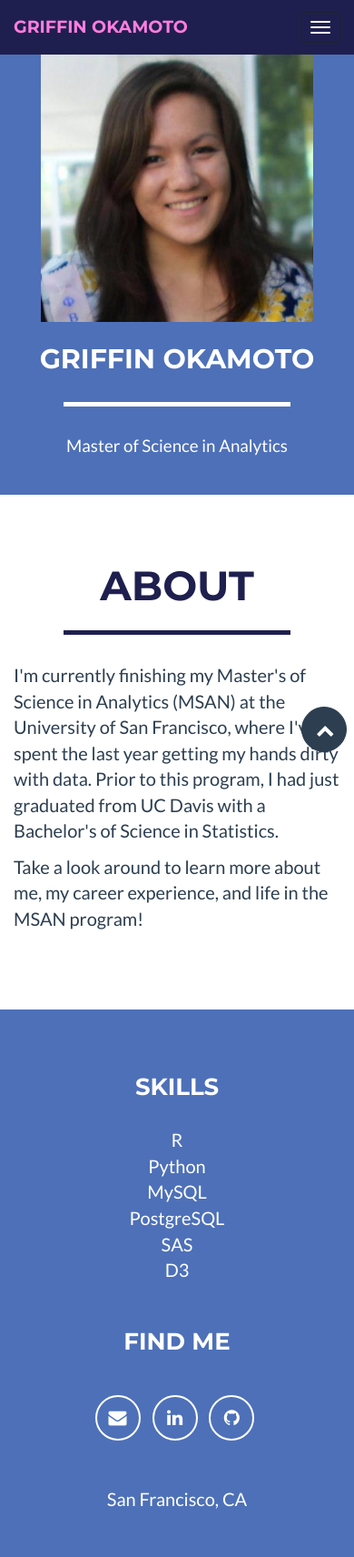
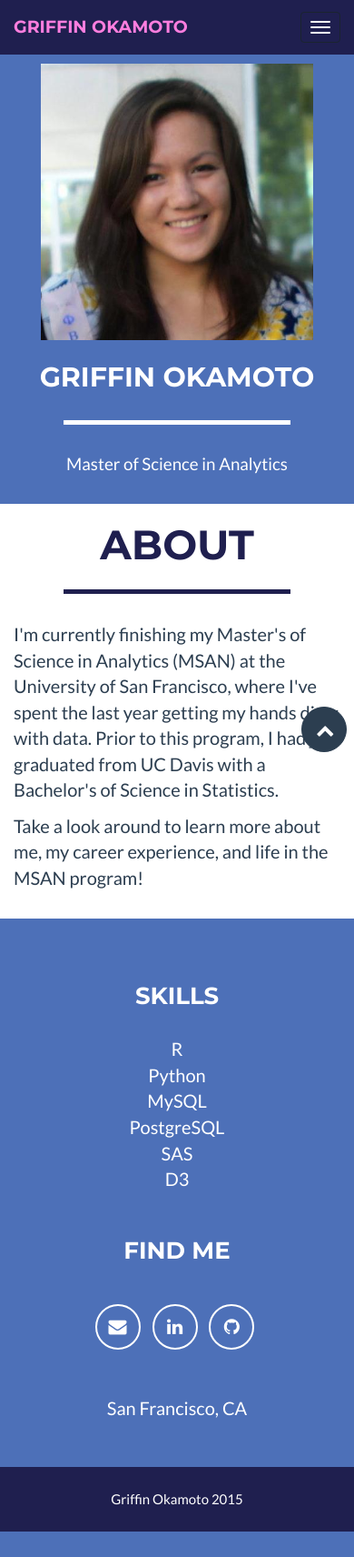
Before and after one commit to gokamoto/personal-website, a Flask app: page / in a window 390 px wide. Shown: the top 1712 px of the page at 91% size. After the commit the page ends 1684 px from the top, so only its background shows below. Run offline with Flask 2, Linux system fonts and the light colour scheme; some libraries are stand-ins or nearby versions.

Commit message:
mobile padding changes, h4-h6 non capitalized

```diff
--- a/static/css/freelancer.css
+++ b/static/css/freelancer.css
@@ -27,11 +27,15 @@ a.active {
 
 h1,
 h2,
+h3 {
+    text-transform: uppercase;
+}
+
+h1,
+h2,
 h3,
 h4,
-h5,
-h6 {
-    text-transform: uppercase;
+h5 {
     font-family: Montserrat,"Helvetica Neue",Helvetica,Arial,sans-serif;
     font-weight: 700;
 }
@@ -86,8 +90,8 @@ header {
 }
 
 header .container {
-    padding-top: 50px;
-    padding-bottom: 40px;
+    padding-top: 70px;
+    padding-bottom: 30px;
 }
 
 header img {
@@ -183,7 +187,7 @@ header .intro-text .skills {
 }
 
 section {
-    padding: 75px 0;
+    padding: 50px 0;
 }
 
 section h2 {
@@ -207,7 +211,7 @@ section.success a.active {
 
 @media(max-width:767px) {
     section {
-        padding: 75px 0;
+        padding: 20px 0;
     }
 
     section.first {
@@ -486,3 +490,7 @@ footer .footer-below {
     display: none;
     opacity: 0;
 }
+
+#resume {
+    box-shadow: 0px 2px 10px 1px rgba(0,0,0,.4);
+}
```
